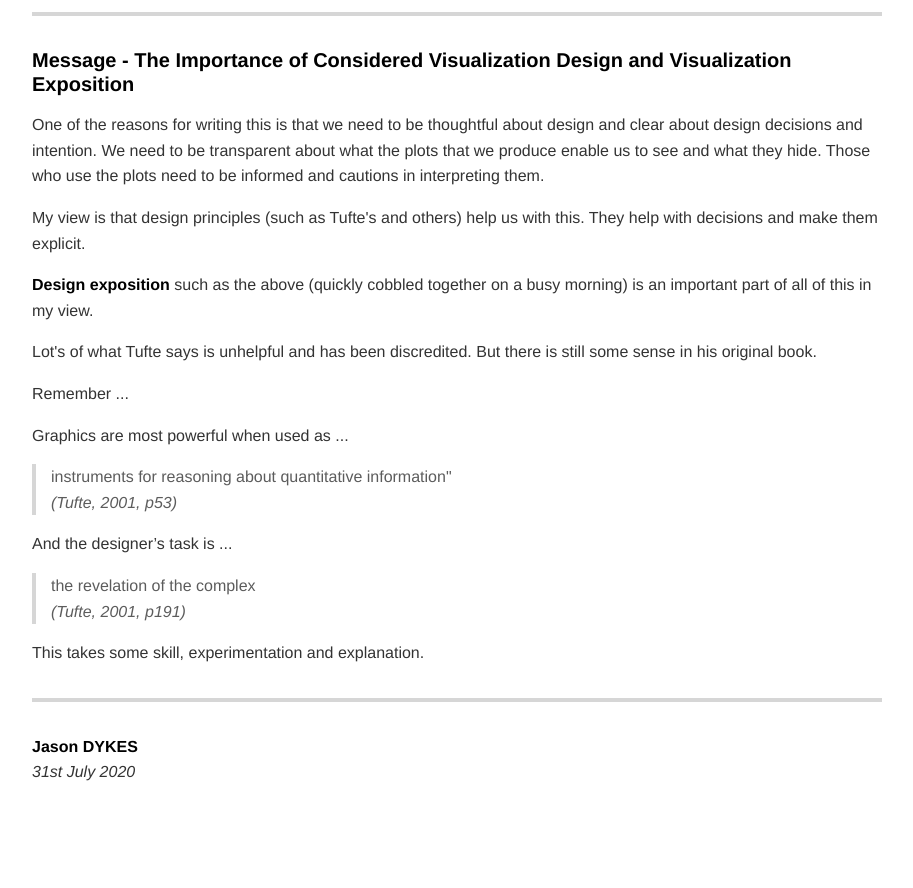
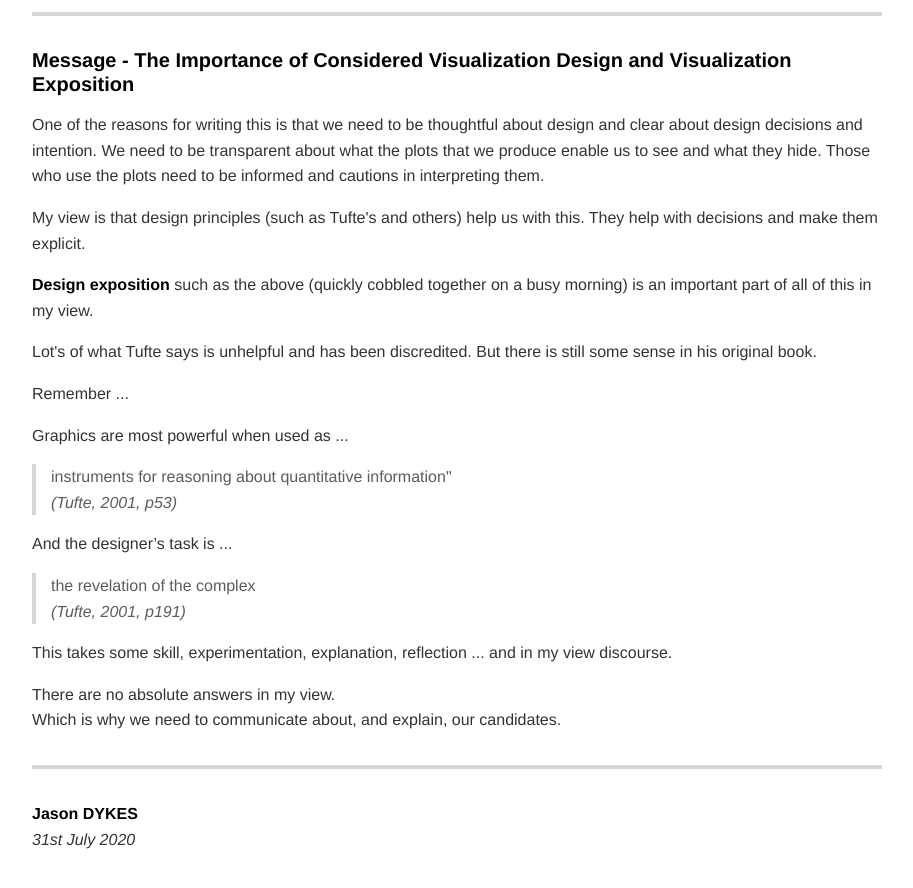
Before and after one commit to gicentre/scrc, a Jekyll site: the page docs/correlation/correlation.local.html, which Jekyll copies as it is, in a window 1280 px wide and 900 px high, scrolled down 5265 px. Shown: the top 888 px of the window, without its empty margins (183-1096 px from the left). Built offline with Jekyll 4.4.1, drawn with Linux system fonts in a browser that asks for light colours; before the commit the page ends 6098 px from its top, so only the background shows below that.

Commit message:
Minor edits

```diff
--- a/docs/correlation/correlation.local.html
+++ b/docs/correlation/correlation.local.html
@@ -365,7 +365,9 @@ a matrix. Let&apos;s use colour encoding to show the correlation and position to
 <p>the revelation of the complex<br>
 <em>(Tufte, 2001, p191)</em></p>
 </blockquote>
-<p>This takes some skill, experimentation and explanation.</p>
+<p>This takes some skill, experimentation, explanation, reflection ... and in my view discourse.</p>
+<p>There are no absolute answers in my view.<br>
+Which is why we need to communicate about, and explain, our candidates.</p>
 <hr>
 <p><strong>Jason DYKES</strong><br>
 <em>31st July 2020</em></p>
```
Also changed, not shown: docs/correlation/correlation.md (+4 -1 lines).
